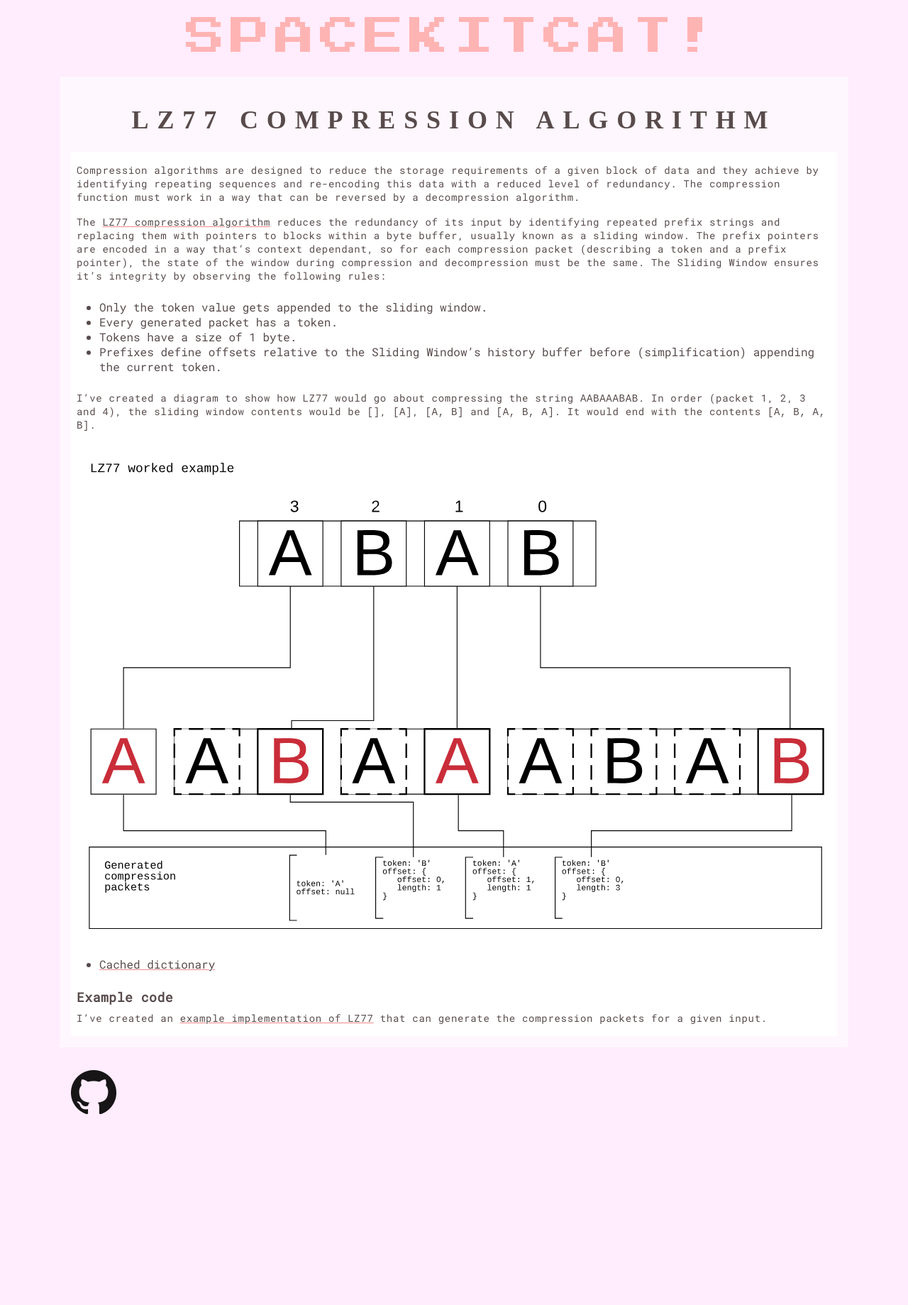
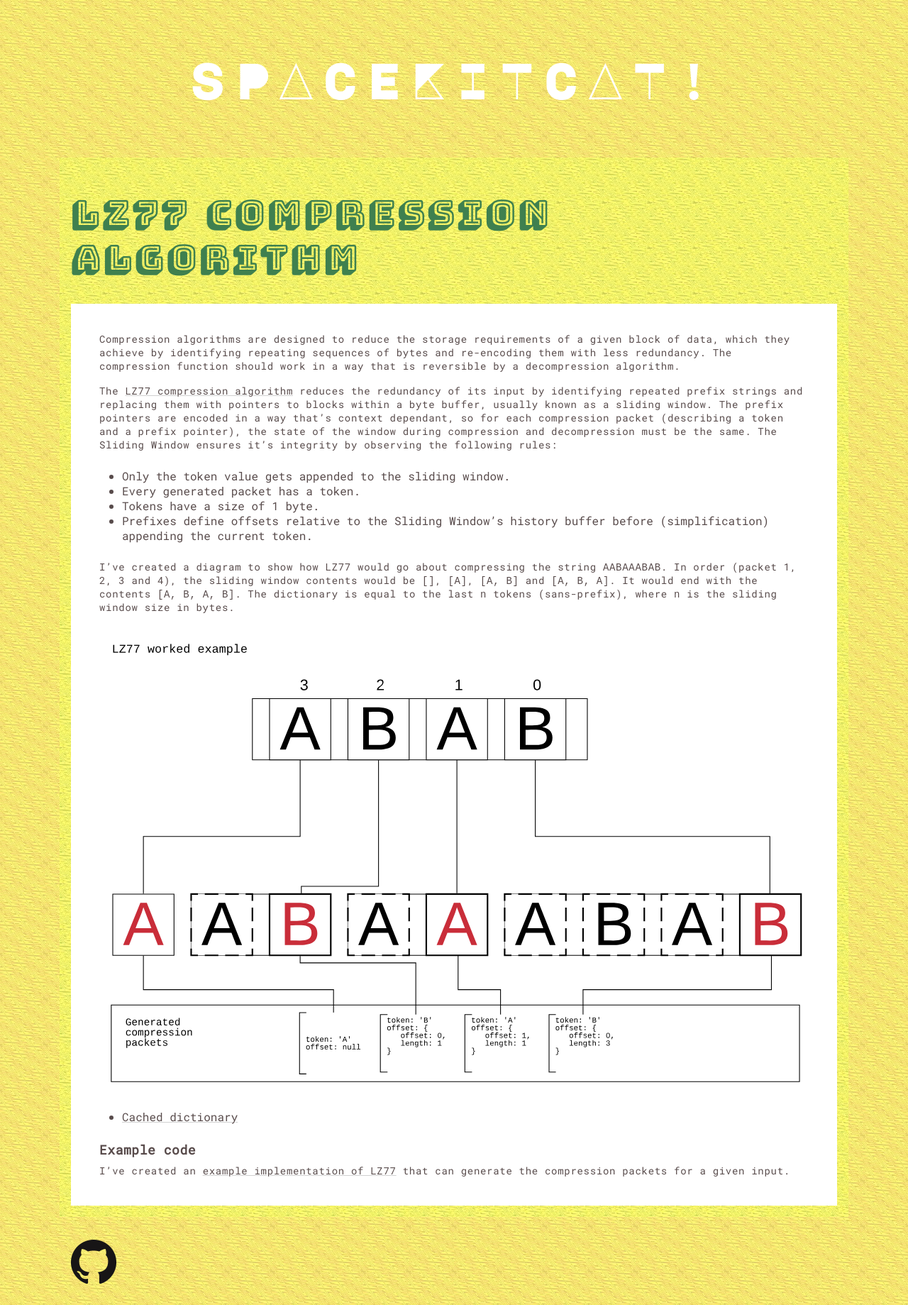
Before and after one commit to spacekitcat/spacekitcat.github.io, a Jekyll site: the page built from compression/lz77/index.md, in a window 1280 px wide. Shown: the whole page at 71% size. Built offline with Jekyll 4.4.1, drawn with Linux system fonts in a browser that asks for light colours; some web fonts are replaced; before the commit the page ends 1600 px from its top, so only the background shows below that.

Commit message:
Some experiments with the visusls

```diff
--- a/_layouts/default.html
+++ b/_layouts/default.html
@@ -5,7 +5,7 @@
     <title>{{ page.title }}</title>
 
     <link
-      href="https://fonts.googleapis.com/css?family=Bangers|Press+Start+2P|Roboto+Mono|Source+Code+Pro|Special+Elite|Rock+Salt|Swanky+and+Moo+Moo"
+      href="https://fonts.googleapis.com/css?family=Roboto+Mono|Major+Mono+Display|Bungee+Shade|Fredericka+the+Great"
       rel="stylesheet"
     />
 
--- a/_sass/global.scss
+++ b/_sass/global.scss
@@ -1,68 +1,47 @@
 @import 'mixins';
 
-$global-background: rgb(255, 236, 252);
-$content-wrapper-background: rgb(255, 247, 254);
+$global-background: rgb(255, 253, 151);
+$content-wrapper-background: rgb(255, 255, 255);
 $content-background: white;
 $text-color: rgb(88, 75, 75);
-$header-title-color: rgb(255, 180, 180);
-$text-decoration-color: #f18a8a;
+
+$header-title-color: rgb(255, 255, 255);
+$text-decoration-color: #d1d1d1;
 .global {
   color: $text-color;
   font-family: 'Roboto Mono', monospace;
   background-color: $global-background;
+  background-image: url("/assets/images/texture.jpg");
 }
 
 .header {
-  @include content-wrap;
-
-  padding: 12px;
-  padding-bottom: 25px;
-  margin-bottom: 25px;
+  margin-bottom: 75px;
+  margin-top: 75px;
   text-align: center;
 
-  height: 8px;
-  @media screen and (min-width: $large-start-breakpoint) {
-    height: 68px;
-  }
-
-  a {
-    animation: 1s slidein linear;
+  &__title {
+    animation: 0.25s slidein linear;
     @keyframes slidein {
-      0% {
-        color: rgb(103, 199, 255);
-        opacity: 0;
-      }
-      1% {
-        color: rgb(103, 199, 255);
-        opacity: 0;
-      }
-      49% {
-        color: rgb(103, 199, 255);
-      }
-      50% {
-        color: rgb(255, 255, 255);
-      }
-      51% {
-        color: rgb(255, 255, 255);
-      }
-      100% {
-        color: rgb(255, 255, 255);
-        opacity: 1;
+      @for $i from 1 through 16 {
+        0% {
+          letter-spacing: 0.5em;
+        }
       }
     }
+
     color: $header-title-color;
-    font-family: 'Press Start 2P', cursive;
-
-    font-size: 18px;
+    font-family: 'Major Mono Display', monospace;
+    font-size: 42px;
+    letter-spacing: 0em;
     @media screen and (min-width: $medium-start-breakpoint) {
-      font-size: 38px;
+      font-size: 56px;
+      letter-spacing: 0.125em;
     }
 
     @media screen and (min-width: $large-start-breakpoint) {
-      font-size: 56px;
+      font-size: 72px;
     }
 
-    letter-spacing: 0.125em;
     text-decoration: none;
 
     &:visited {
@@ -74,24 +53,39 @@ $text-decoration-color: #f18a8a;
 
 .content-wrapper {
   @include content-wrap;
-  background-color: $content-wrapper-background;
+  background-image: url("/assets/images/texture2.jpg");
+  padding: 8px;
 
   h1 {
-    font-family: 'Swanky and Moo Moo', cursive;
-    font-size: 36px;
+    font-family: 'Bungee Shade', cursive;
+
     letter-spacing: 0.33em;
-    text-align: center;
+    text-align: left;
     text-transform: uppercase;
+    color: rgb(63, 128, 79);
+    padding-right: 0px;
+    font-size: 32px;
+    letter-spacing: 0em;
+    @media screen and (min-width: $medium-start-breakpoint) {
+      font-size: 48px;
+      letter-spacing: 0.125em;
+      padding-right: 32px;
+    }
   }
+
+  margin-left: 0px;
 }
 
 .content {
   background: $content-background;
-  padding-bottom: 8px;
-  padding-top: 8px;
+  padding: 8px;
+
+  @media screen and (min-width: $medium-start-breakpoint) {
+    padding: 32px;
+  }
 
   h2 {
-    font-family: 'Roboto Mono', monospace;
+
     font-size: 18px;
     font-weight: 700;
     letter-spacing: 0.03em;
--- a/compression/lz77/index.md
+++ b/compression/lz77/index.md
@@ -2,7 +2,7 @@
 title: LZ77 compression algorithm
 layout: default
 ---
-Compression algorithms are designed to reduce the storage requirements of a given block of data and they achieve by identifying repeating sequences and re-encoding this data with a reduced level of redundancy. The compression function must work in a way that can be reversed by a decompression algorithm.
+Compression algorithms are designed to reduce the storage requirements of a given block of data, which they achieve by identifying repeating sequences of bytes and re-encoding them with less redundancy. The compression function should work in a way that is reversible by a decompression algorithm.
 
 
 The [LZ77 compression algorithm](https://en.wikipedia.org/wiki/LZ77_and_LZ78) reduces the redundancy of its input by identifying repeated prefix strings and replacing them with pointers to blocks within a byte buffer, usually known as a sliding window. The prefix pointers are encoded in a way that's context dependant, so for each compression packet (describing a token and a prefix pointer), the state of the window during compression and decompression must be the same. The Sliding Window ensures it's integrity by observing the following rules:
@@ -12,7 +12,7 @@ The [LZ77 compression algorithm](https://en.wikipedia.org/wiki/LZ77_and_LZ78) re
 - Tokens have a size of 1 byte.
 - Prefixes define offsets relative to the Sliding Window's history buffer before (simplification) appending the current token.
 
-I've created a diagram to show how LZ77 would go about compressing the string `AABAAABAB`. In order (packet 1, 2, 3 and 4), the sliding window contents would be `[]`, `[A]`, `[A, B]` and `[A, B, A]`. It would end with the contents `[A, B, A, B]`.
+I've created a diagram to show how LZ77 would go about compressing the string `AABAAABAB`. In order (packet 1, 2, 3 and 4), the sliding window contents would be `[]`, `[A]`, `[A, B]` and `[A, B, A]`. It would end with the contents `[A, B, A, B]`. The dictionary is equal to the last `n` tokens (sans-prefix), where `n` is the sliding window size in bytes.
 
 
 ![A diagram showing that the string `AABAAABAB` compresses to `ABAA`](/images/lz7.svg){:class="img-responsive"}
```
Also changed, not shown: assets/images/texture.jpg (added), assets/images/texture2.jpg (added).
